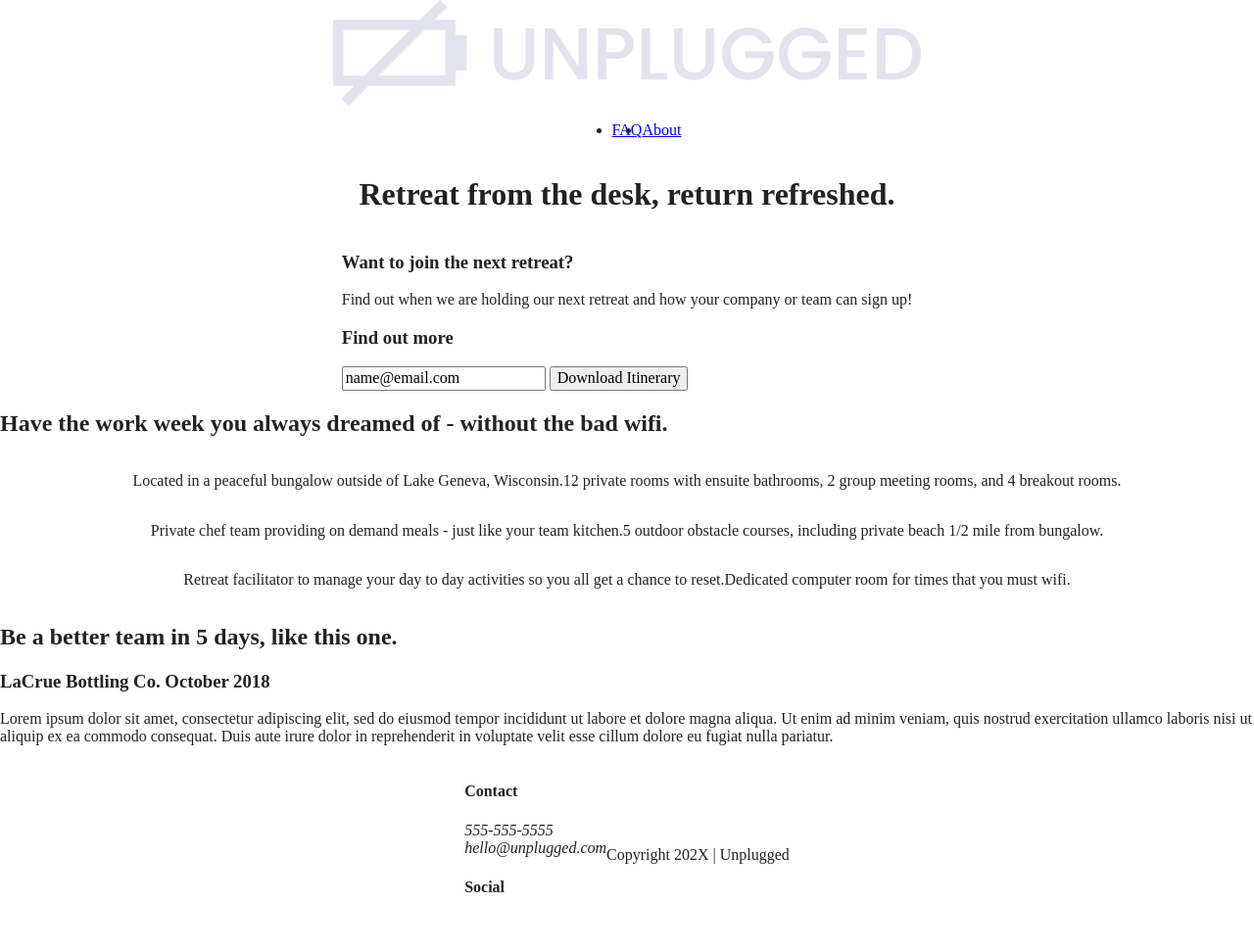
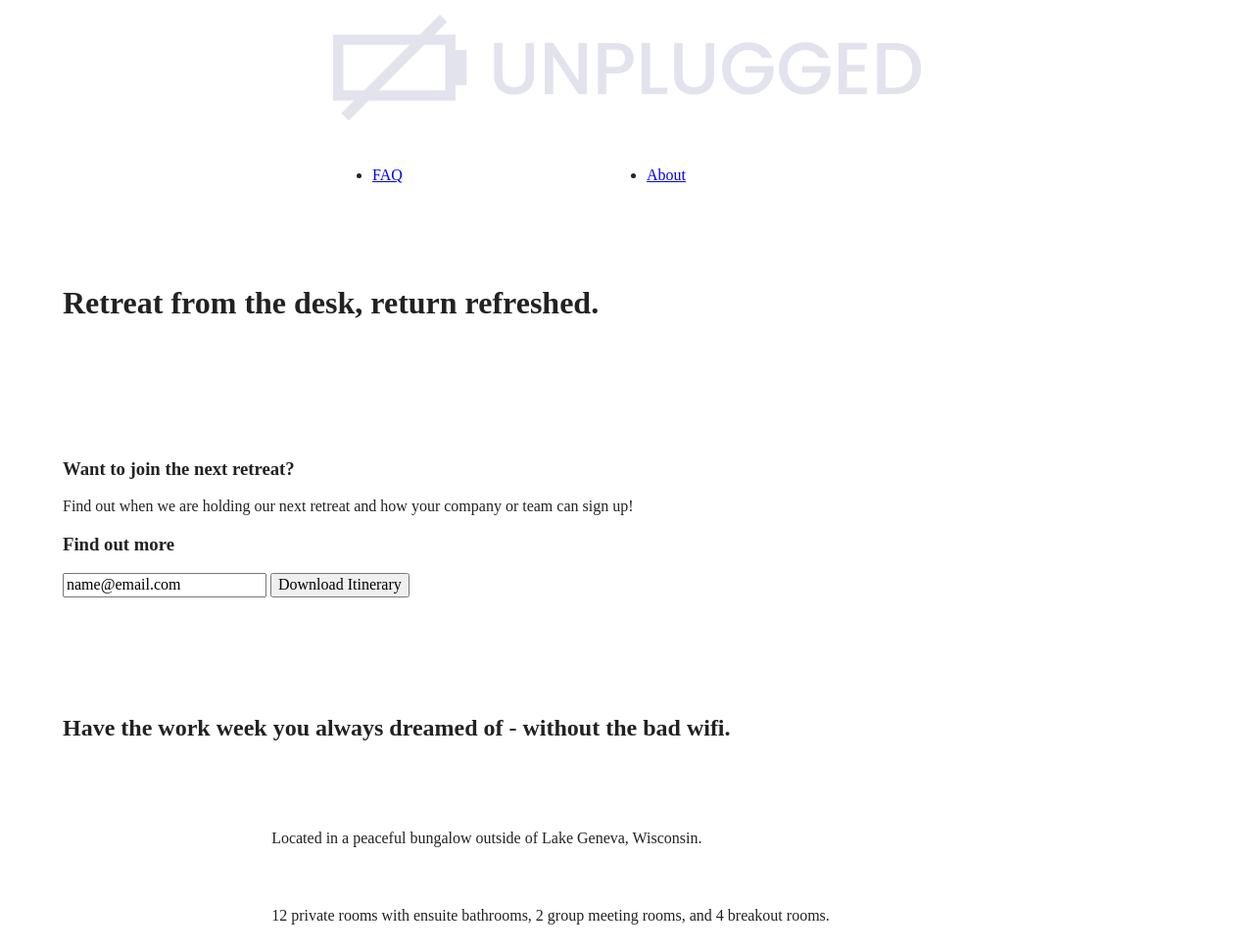
Before and after one commit to KelsiePaige/unplugged-project, a website built with Parcel: page index.html in a window 1280 px wide. Shown: the top 971 px of the page at 98% size. Built offline with nearby package versions, Linux system fonts and the light colour scheme.

Commit message:
Add widths, margins, and padding

```diff
--- a/css/main.css
+++ b/css/main.css
@@ -87,7 +87,12 @@ textarea {
    Author's custom styles
    ========================================================================== */
 
-   /* --------------- Base Header - Footer Styles --------------- */
+.content-wrapper {
+  width: 90%;
+  margin: 50px 0;
+}
+
+/* --------------- Base Header - Footer Styles --------------- */
 header,
 footer {
   display: flex;
@@ -96,11 +101,22 @@ footer {
   flex-flow: row wrap;
 }
 
+header {
+  padding: 15px 0;
+}
+
 header .content-wrapper {
   display: flex;
   justify-content: center;
   align-items: center;
   flex-flow: row wrap;
+  margin: 0;
+}
+
+.header-divider {
+  width: 100%;
+  margin: 10px 0 20px 0;
+  height: 1px;
 }
 
 header nav {
@@ -108,11 +124,30 @@ header nav {
   justify-content: space-around;
   align-items: center;
   flex-flow: row wrap;
+  width: 60%;
 }
 
 header nav ul {
   display: flex;
   justify-content: space-between;
+  width: 100%;
+}
+
+footer {
+  flex-direction: column;
+}
+
+footer p {
+  margin: 0;
+}
+
+footer .content-wrapper {
+  width: 55%;
+  margin: 50px 0;
+}
+
+footer .contact {
+  margin-bottom: 50px;
 }
 
 footer .social-icons {
@@ -125,6 +160,10 @@ footer .social-icons p {
   display: flex;
   justify-content: center;
   align-items: center;
+}
+
+footer .copyright {
+  margin: 20px 0;
 }
 
 /* --------------- Mobile Styles --------------- */
@@ -155,11 +194,24 @@ aside {
   flex-flow: row wrap;
 }
 
-.features-items {
+.features h2 {
+  margin-bottom: 60px;
+}
+
+.features article {
+  width: 63%;
+  margin: 30px 0;
+}
+
+.features .features-items {
   display: flex;
   justify-content: center;
   align-items: center;
   flex-flow: row wrap;
+}
+
+.features p {
+  margin: 0;
 }
 
 /* Reviews */
@@ -167,6 +219,15 @@ aside {
   display: flex;
   justify-content: center;
   flex-flow: row wrap;
+}
+
+.reviews h2 {
+  margin-bottom: 40px;
+}
+
+.reviews h3 {
+  width: 50%;
+  margin: 20px 0;
 }
 
 /* ==========================================================================
@@ -187,6 +248,10 @@ aside {
   flex-flow: row wrap;
 }
 
+.contact-section p {
+  margin: 0;
+}
+
 /* ==========================================================================
    FAQ Page
    ========================================================================== */
@@ -203,9 +268,16 @@ aside {
   justify-content: center;
   align-items: center;
   flex-flow: row wrap;
+  margin: 50px 0 0 0;
 }
 
+.faq h2 {
+  margin-bottom: 40px;
+}
 
+.faq-content {
+  margin-bottom: 50px;
+}
 
 
 /* ==========================================================================
@@ -301,9 +373,9 @@ aside {
 }
 
 @media print,
-  (-webkit-min-device-pixel-ratio: 1.25),
-  (min-resolution: 1.25dppx),
-  (min-resolution: 120dpi) {
+(-webkit-min-device-pixel-ratio: 1.25),
+(min-resolution: 1.25dppx),
+(min-resolution: 120dpi) {
   /* Style adjustments for high resolution devices */
 }
 
@@ -314,6 +386,7 @@ aside {
    ========================================================================== */
 
 @media print {
+
   *,
   *::before,
   *::after {
```
